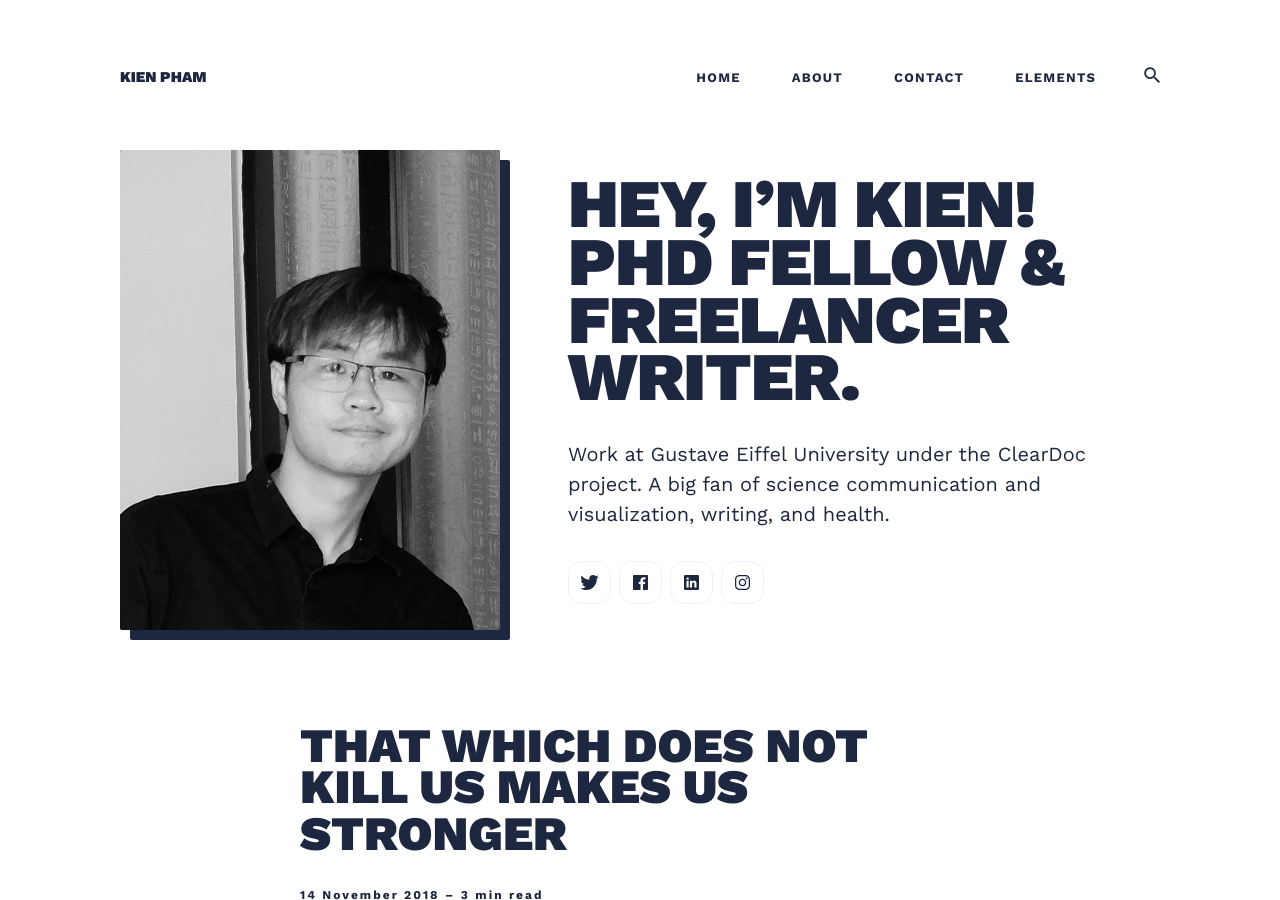
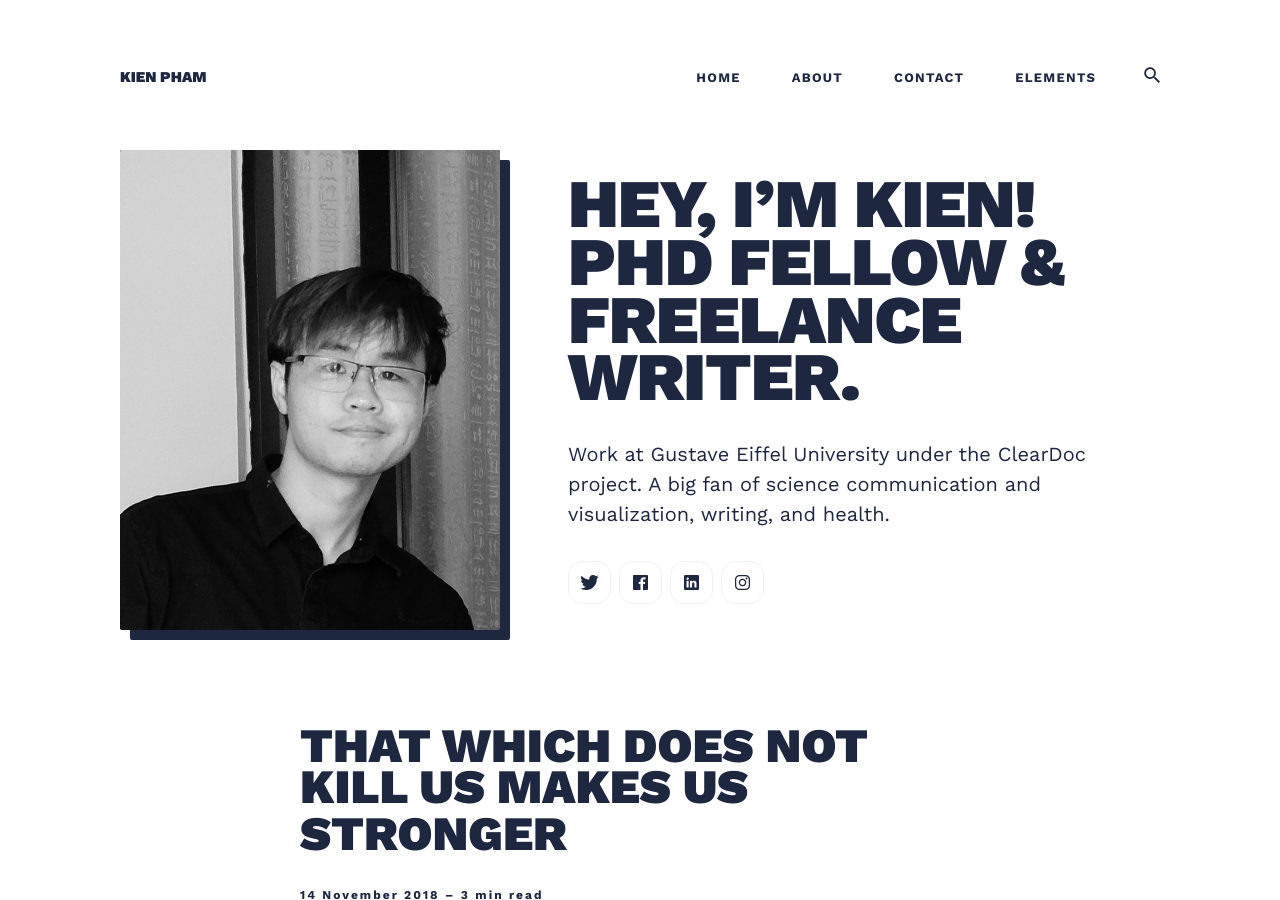
Before and after one commit to ray-ers/ray-ers.github.io, a Jekyll site: the page built from index.html, in a window 1280 px wide and 900 px high. Built offline with Jekyll 4.4.1, drawn with Linux system fonts in a browser that asks for light colours; nearby versions of some CDN libraries; the list of posts is cut into pages by our own code.

Commit message:
Update _config.yml

```diff
--- a/_config.yml
+++ b/_config.yml
@@ -25,7 +25,7 @@ social:
 #-------------------------------
 # Hero Settings
 hero:
-  hero__title: Hey, I’m Kien! PhD Fellow & Freelancer Writer.
+  hero__title: Hey, I’m Kien! PhD Fellow & Freelance Writer.
   hero__description: Work at Gustave Eiffel University under the ClearDoc project. A big fan of science communication and visualization, writing, and health.
   hero__image: '/images/01-1.jpg'
 
```
